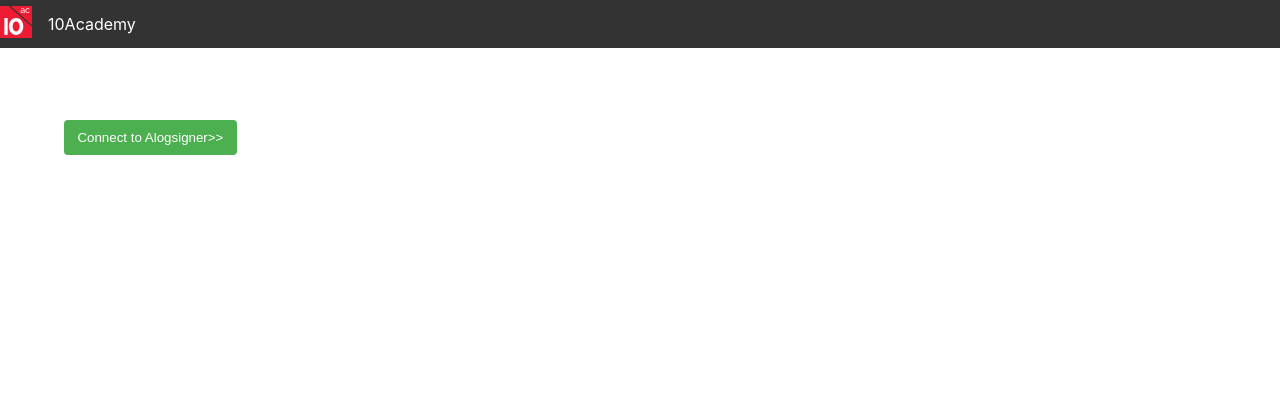
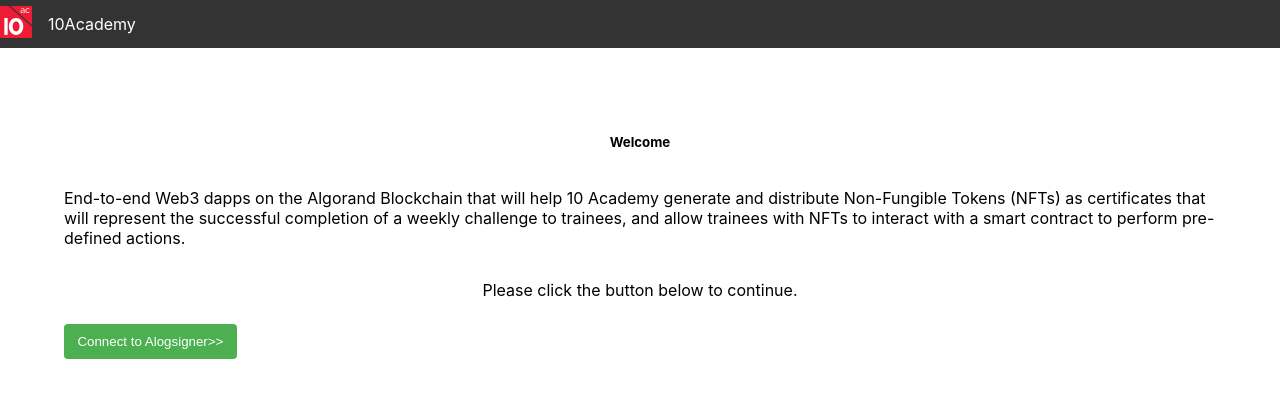
Before and after one commit to natyrix/algorand_front_end, a React (Create React App) app: page / in a window 1280 px wide. Shown: the top 398 px of the page. Built offline with nearby package versions, Linux system fonts and the light colour scheme.

Commit message:
Welcome text

```diff
--- a/src/components/Home.jsx
+++ b/src/components/Home.jsx
@@ -249,7 +249,21 @@ function Home() {
                     </>
                 )}
                 {
-                    accounts.length === 0 && <input type="button" onClick={getAccounts} value="Connect to Alogsigner>>"></input>
+                    accounts.length === 0 && <>
+                        <div style={{display: "flex",alignItems:"center",justifyContent:"center",flexDirection:"column"}}>
+                            <h5>
+                                Welcome
+                            </h5>
+                            <p>
+                            End-to-end Web3 dapps on the Algorand Blockchain that will help 10 Academy generate and distribute Non-Fungible Tokens (NFTs) as certificates that will represent the successful completion of a weekly challenge to trainees, and allow trainees with NFTs to interact with a smart contract to perform pre-defined actions.
+                            </p>
+                            <p>
+                                Please click the button below to continue.
+                            </p>
+                        </div>
+                        <input type="button" onClick={getAccounts} value="Connect to Alogsigner>>"></input>
+
+                    </>
                 }
                 <Popup open={open} closeOnDocumentClick onClose={closeModal}>
                     <div className="modal">
```
